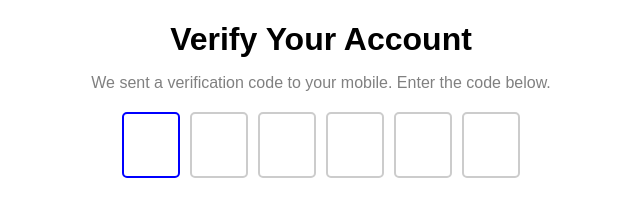
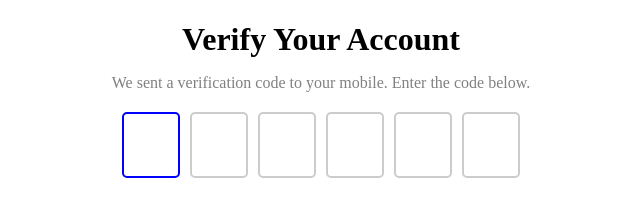
Before and after one commit to acciojob/OTP-himanshusalal, a website: page main.html in a window 1280 px wide. Shown: the whole page, without its empty margins (319-959 px from the left). Drawn offline with Linux system fonts and the light colour scheme.

Commit message:
created a submission

```diff
--- a/styles.css
+++ b/styles.css
@@ -1,12 +1,12 @@
 /*  your css code here. If applicable */
-body{
-  font-family: Arial;
+/* body{
+  font-family: Arial; */
   /* display: flex;
   justify-content: center;
   align-items: center;
   height: 100vh;
   background: #f5f5f5; */
-}
+/* } */
 
 .container{
   text-align: center;
```
